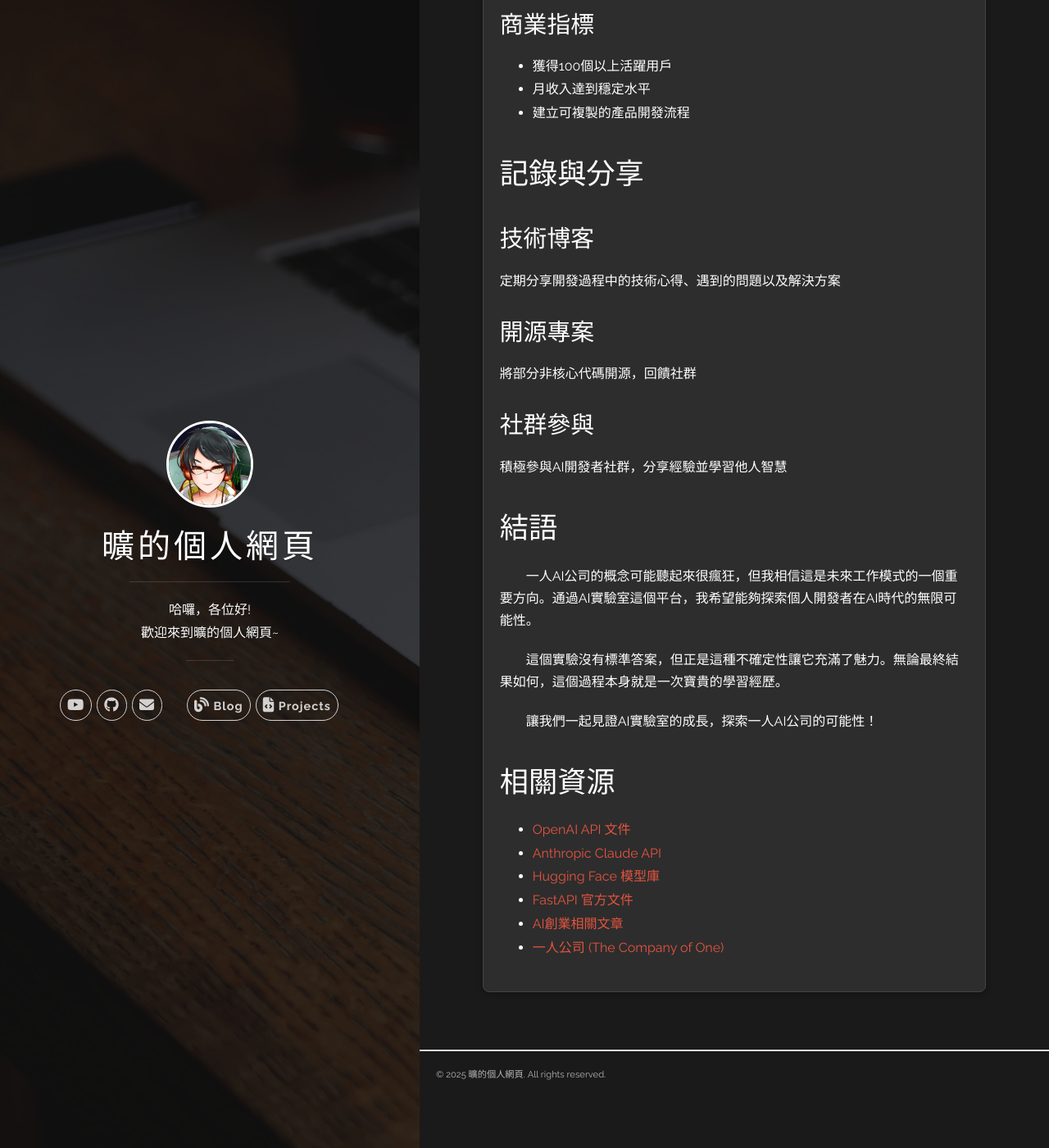
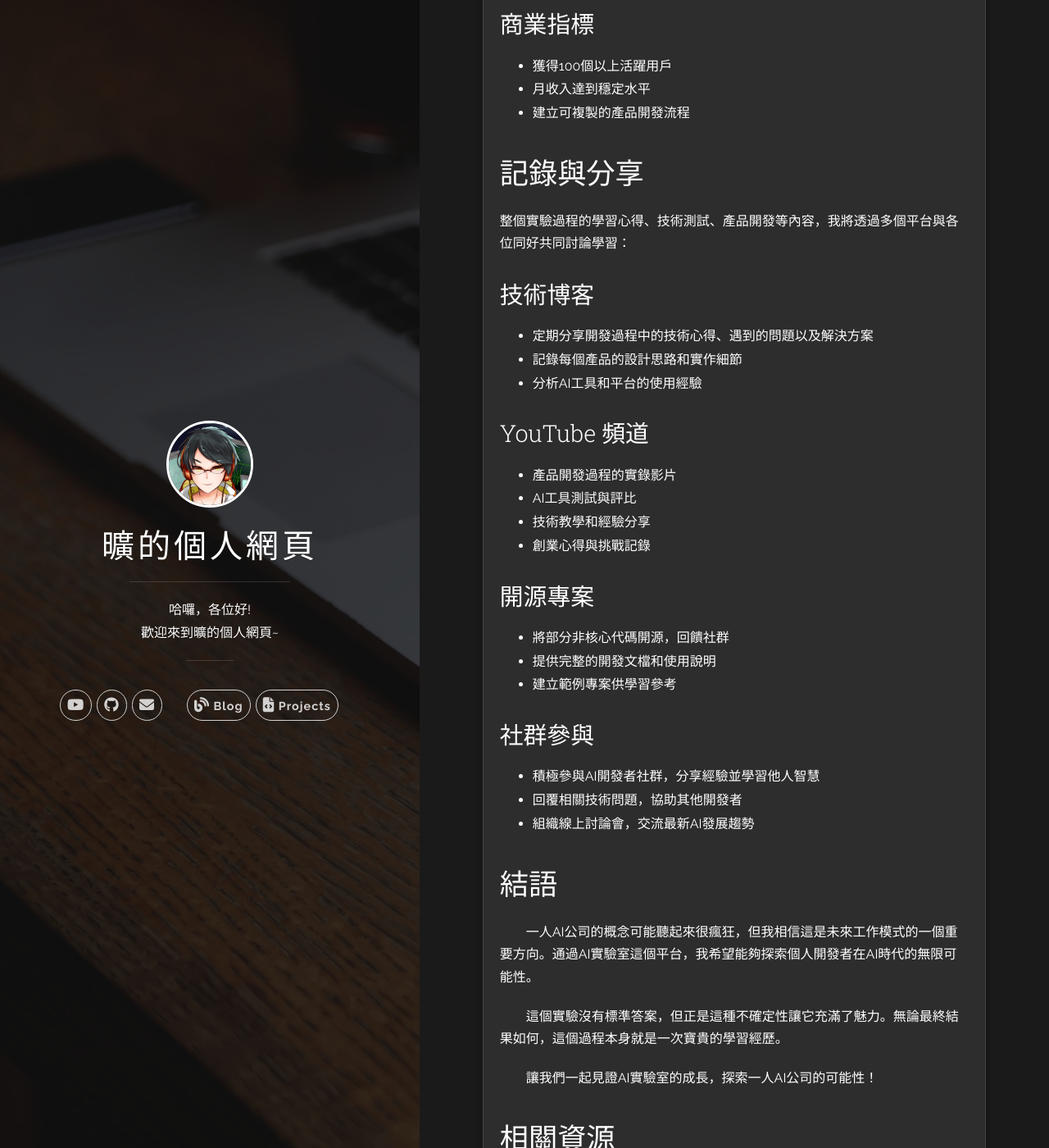
Before and after one commit to dsif2012/dsif2012.github.io, a Jekyll site: the page built from blog/ai-laboratory.md, in a window 1280 px wide and 1400 px high, scrolled down 3718 px. Shown: the whole window at 82% size. Built offline with Jekyll 4.4.1, drawn with Linux system fonts in a browser that asks for light colours; some of the changed text lies outside the part shown.

Commit message:
更新AI實驗室文章：移除時間限制，增加分享平台說明

```diff
--- a/blog/ai-laboratory.md
+++ b/blog/ai-laboratory.md
@@ -108,14 +108,28 @@ category: 創新
 
 ## 記錄與分享
 
+整個實驗過程的學習心得、技術測試、產品開發等內容，我將透過多個平台與各位同好共同討論學習：
+
 ### 技術博客
-定期分享開發過程中的技術心得、遇到的問題以及解決方案
+- 定期分享開發過程中的技術心得、遇到的問題以及解決方案
+- 記錄每個產品的設計思路和實作細節
+- 分析AI工具和平台的使用經驗
+
+### YouTube 頻道
+- 產品開發過程的實錄影片
+- AI工具測試與評比
+- 技術教學和經驗分享
+- 創業心得與挑戰記錄
 
 ### 開源專案
-將部分非核心代碼開源，回饋社群
+- 將部分非核心代碼開源，回饋社群
+- 提供完整的開發文檔和使用說明
+- 建立範例專案供學習參考
 
 ### 社群參與
-積極參與AI開發者社群，分享經驗並學習他人智慧
+- 積極參與AI開發者社群，分享經驗並學習他人智慧
+- 回覆相關技術問題，協助其他開發者
+- 組織線上討論會，交流最新AI發展趨勢
 
 ## 結語
 
```
Also changed, not shown: other parts of blog/ai-laboratory.md (+3 -3 lines).
